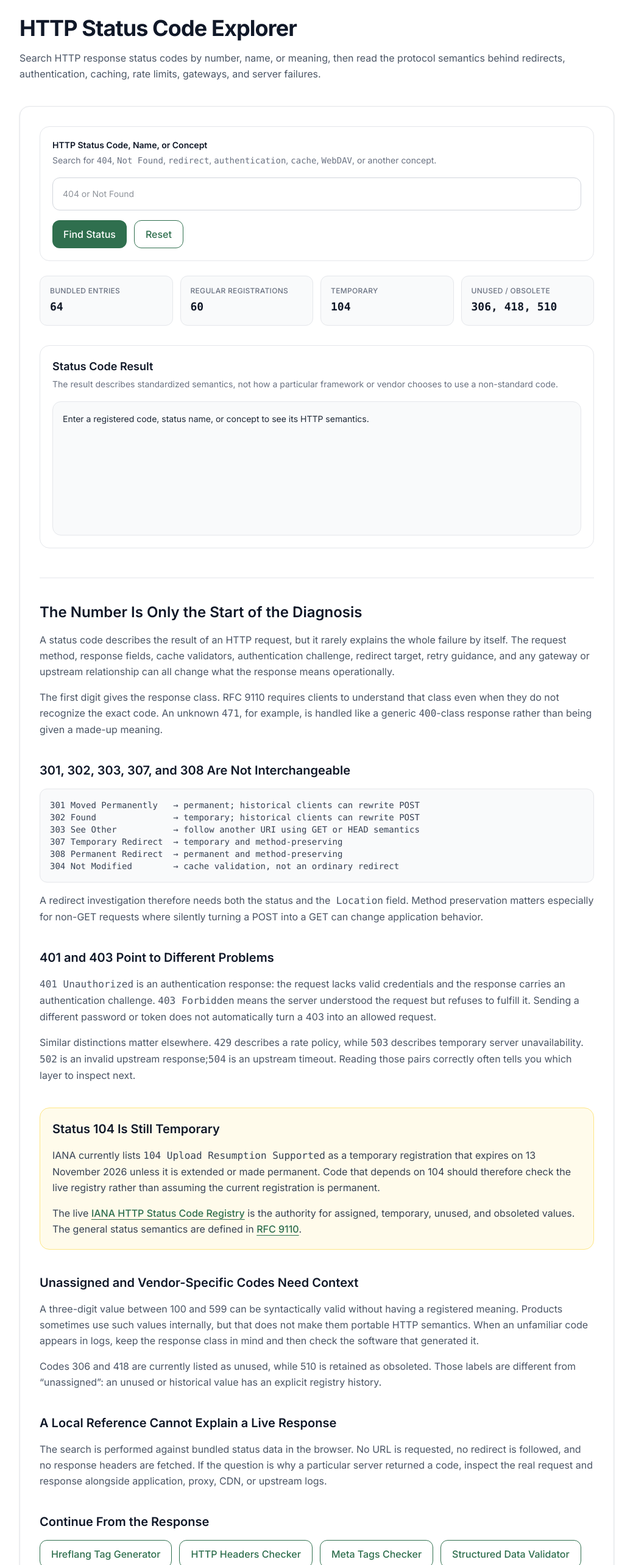
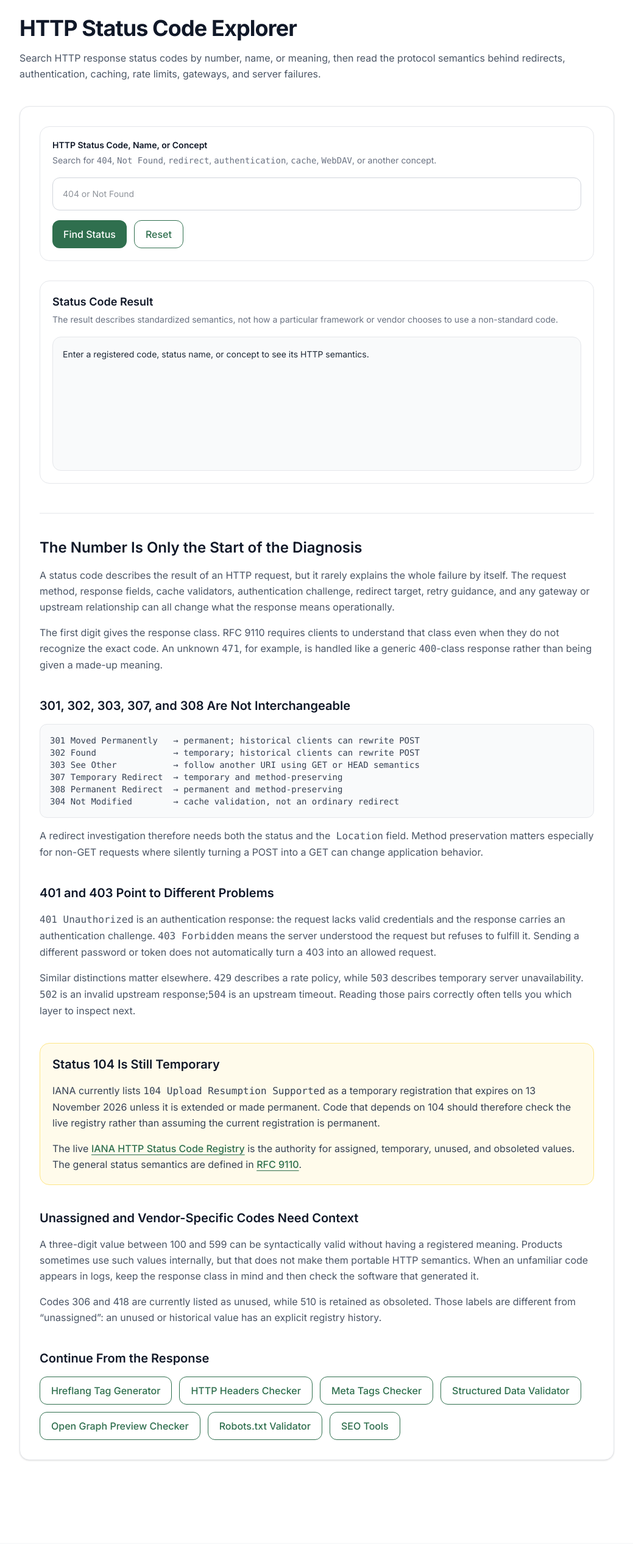
Before and after one commit to vaarunsonawwane-ops/yoryantra-new, a Next.js app: page /tools/http-status-code-explorer in a window 1280 px wide. Shown: the part 234-2800 px from the top of the page at 61% size, without its empty margins (120-1159 px from the left). Built offline with nearby package versions, Linux system fonts and the light colour scheme.

Commit message:
Step 15.1 — Representative publisher-value audit

```diff
--- a/app/tools/http-status-code-explorer/ToolClient.tsx
+++ b/app/tools/http-status-code-explorer/ToolClient.tsx
@@ -1,6 +1,6 @@
 "use client";
 
-import { useMemo, useState } from "react";
+import { useState } from "react";
 import ToolShell from "@/app/components/ToolShell";
 import YoryantraRelatedTools from "@/app/components/YoryantraRelatedTools";
 
@@ -132,11 +132,6 @@ export default function ToolClient() {
   const [matches, setMatches] = useState<StatusEntry[]>([]);
   const [copied, setCopied] = useState(false);
   const [error, setError] = useState("");
-
-  const registeredCount = useMemo(
-    () => STATUS_CODES.filter((entry) => !entry.state || entry.state === "registered").length,
-    []
-  );
 
   const runSearch = () => {
     const cleaned = query.trim().toLowerCase();
@@ -302,13 +297,6 @@ export default function ToolClient() {
         </div>
       </div>
 
-      <div className="mt-6 grid gap-3 sm:grid-cols-2 lg:grid-cols-4">
-        <StatCard label="Bundled entries" value={String(STATUS_CODES.length)} />
-        <StatCard label="Regular registrations" value={String(registeredCount)} />
-        <StatCard label="Temporary" value="104" />
-        <StatCard label="Unused / obsolete" value="306, 418, 510" />
-      </div>
-
       <div className="mt-8 rounded-2xl border border-gray-200 bg-white p-5">
         <div className="flex flex-col gap-3 sm:flex-row sm:items-center sm:justify-between">
           <div>
@@ -470,19 +458,6 @@ export default function ToolClient() {
 
         <div>
           <h2 className="text-xl font-semibold text-gray-900">
-            A Local Reference Cannot Explain a Live Response
-          </h2>
-          <p className="mt-4 leading-relaxed text-gray-600">
-            The search is performed against bundled status data in the browser.
-            No URL is requested, no redirect is followed, and no response
-            headers are fetched. If the question is why a particular server
-            returned a code, inspect the real request and response alongside
-            application, proxy, CDN, or upstream logs.
-          </p>
-        </div>
-
-        <div>
-          <h2 className="text-xl font-semibold text-gray-900">
             Continue From the Response
           </h2>
 
@@ -494,16 +469,3 @@ export default function ToolClient() {
     </ToolShell>
   );
 }
-
-function StatCard({ label, value }: { label: string; value: string }) {
-  return (
-    <div className="rounded-xl border border-gray-200 bg-gray-50 p-4">
-      <p className="text-xs font-medium uppercase tracking-wide text-gray-500">
-        {label}
-      </p>
-      <p className="mt-1 break-words font-mono text-lg font-semibold text-gray-900">
-        {value}
-      </p>
-    </div>
-  );
-}
--- a/app/tools/mime-type-finder/ToolClient.tsx
+++ b/app/tools/mime-type-finder/ToolClient.tsx
@@ -1,6 +1,6 @@
 "use client";
 
-import { useMemo, useState } from "react";
+import { useState } from "react";
 import ToolShell from "@/app/components/ToolShell";
 import YoryantraRelatedTools from "@/app/components/YoryantraRelatedTools";
 
@@ -320,19 +320,6 @@ export default function ToolClient() {
   const [copied, setCopied] = useState(false);
   const [error, setError] = useState("");
 
-  const tableStats = useMemo(() => {
-    const registeredLike = MEDIA_ENTRIES.filter(
-      (entry) => entry.status !== "common-unregistered"
-    ).length;
-    const practicalOnly = MEDIA_ENTRIES.length - registeredLike;
-
-    return {
-      entries: MEDIA_ENTRIES.length,
-      registeredLike,
-      practicalOnly,
-    };
-  }, []);
-
   const runLookup = () => {
     const raw = stripContentTypeFieldName(input.trim());
 
@@ -486,18 +473,6 @@ export default function ToolClient() {
             Reset
           </button>
         </div>
-      </div>
-
-      <div className="mt-6 grid gap-3 sm:grid-cols-3">
-        <StatCard label="Bundled mappings" value={String(tableStats.entries)} />
-        <StatCard
-          label="Registered/common table entries"
-          value={String(tableStats.registeredLike)}
-        />
-        <StatCard
-          label="Common web-only mappings"
-          value={String(tableStats.practicalOnly)}
-        />
       </div>
 
       <div className="mt-8 rounded-2xl border border-gray-200 bg-white p-5">
@@ -672,19 +647,6 @@ export default function ToolClient() {
 
         <div>
           <h2 className="text-xl font-semibold text-gray-900">
-            Only the Text You Enter Is Examined
-          </h2>
-          <p className="mt-4 leading-relaxed text-gray-600">
-            Lookup runs against bundled mapping data in the browser. A file is
-            not uploaded or opened, a URL is not fetched, and no content
-            sniffing is performed. If a path or URL is pasted, only its text is
-            used to find the apparent extension. Site-wide analytics or
-            advertising scripts, if enabled, are separate from that lookup.
-          </p>
-        </div>
-
-        <div>
-          <h2 className="text-xl font-semibold text-gray-900">
             Continue From the Content Type
           </h2>
 
@@ -696,16 +658,3 @@ export default function ToolClient() {
     </ToolShell>
   );
 }
-
-function StatCard({ label, value }: { label: string; value: string }) {
-  return (
-    <div className="rounded-xl border border-gray-200 bg-gray-50 p-4">
-      <p className="text-xs font-medium uppercase tracking-wide text-gray-500">
-        {label}
-      </p>
-      <p className="mt-1 break-words font-mono text-lg font-semibold text-gray-900">
-        {value}
-      </p>
-    </div>
-  );
-}
```
